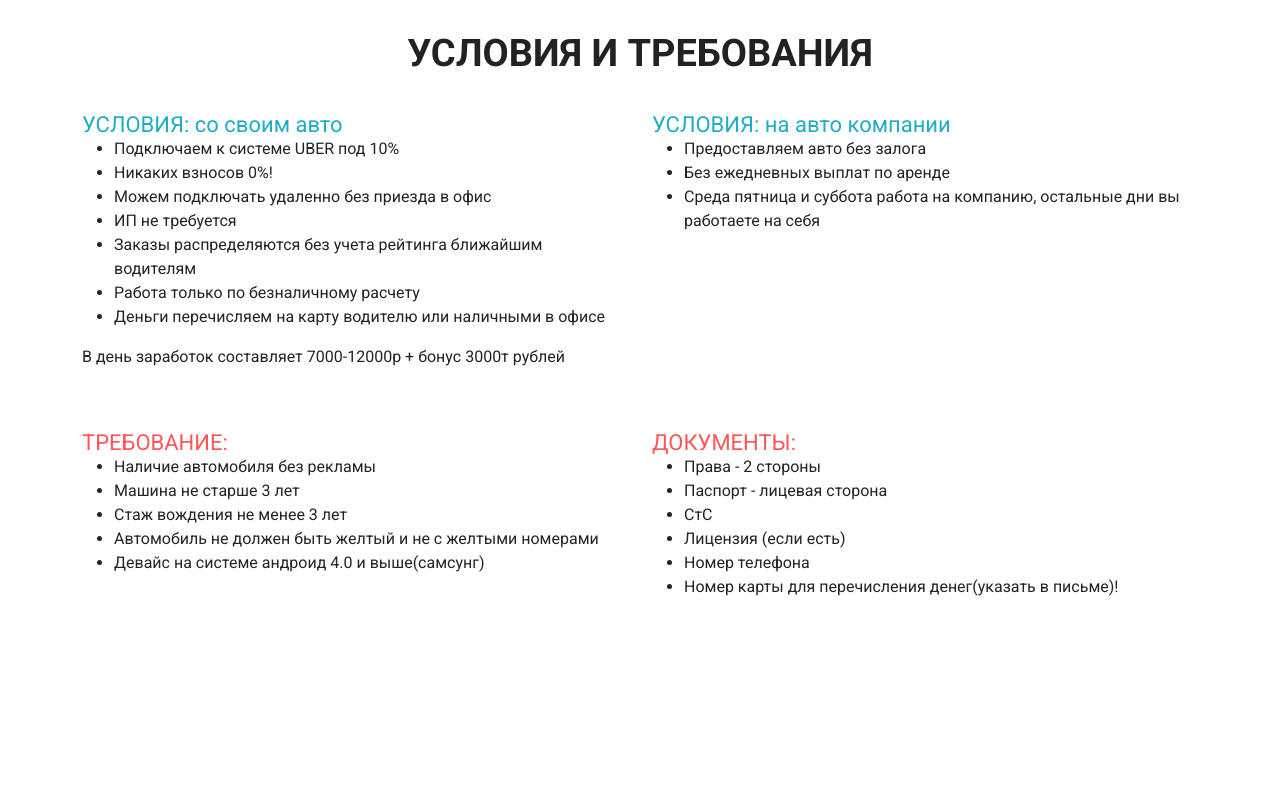
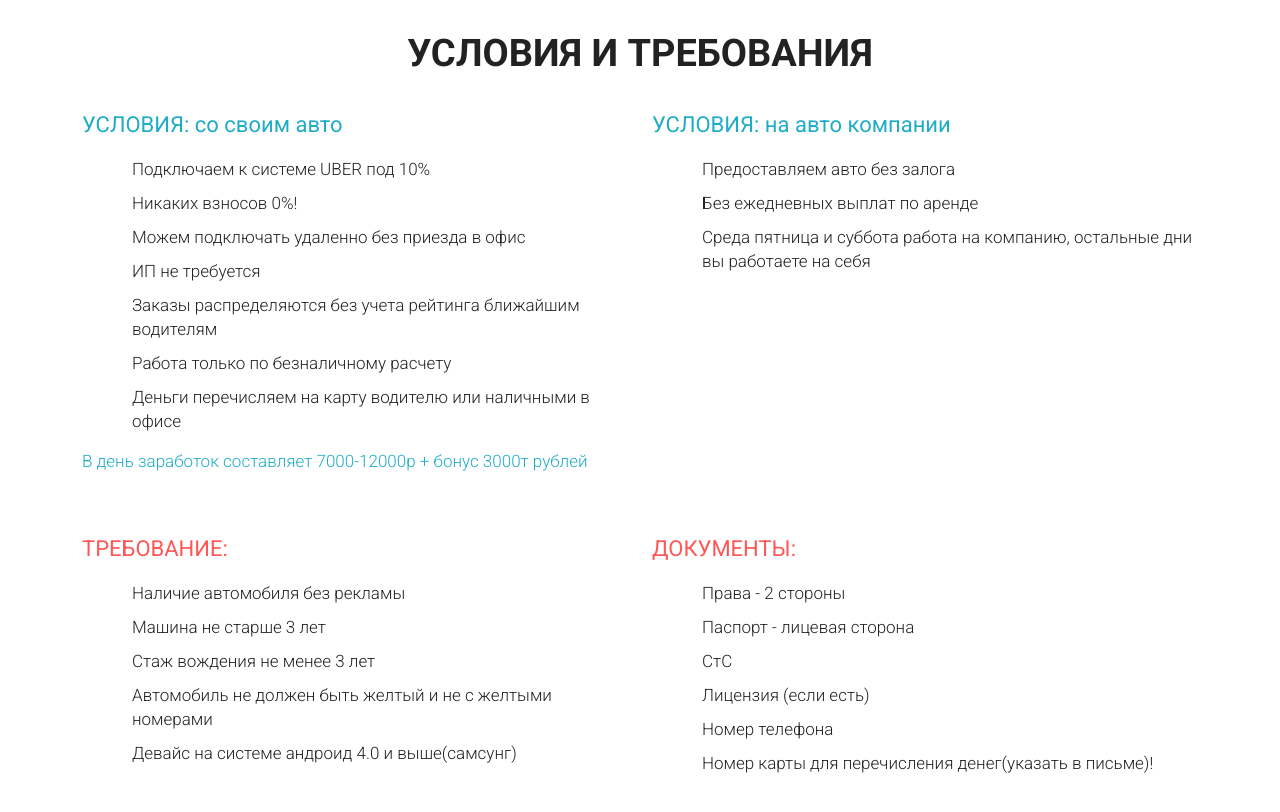
Before and after one commit to eremeevpt/practice_project_1, a plain HTML site: page src/index.html in a window 1280 px wide. Shown: the part 3760-4572 px from the top of the page. Before the commit the page ends 4462 px from the top, so only its background shows below. Drawn offline with Linux system fonts and the light colour scheme.

Commit message:
Style list items

```diff
--- a/src/sass/style.sass
+++ b/src/sass/style.sass
@@ -298,3 +298,17 @@ nav
       color: $main-color
     &_bottom
       color: $second_color
+  &_list
+    list-style: none
+    padding-left: 50px
+    margin-top: 20px
+    font-weight: 300
+    font-size: 17px
+    line-height: 24px
+    color: #222222
+    li
+      margin-bottom: 10px
+  &_descr
+    font-weight: 300
+    font-size: 17px
+    color: $main_color
```
Also changed, not shown: src/css/style.min.css.
